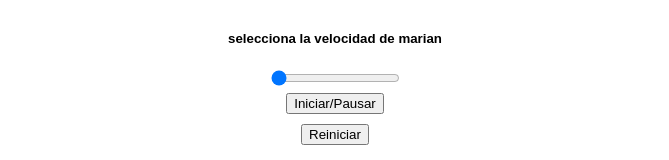
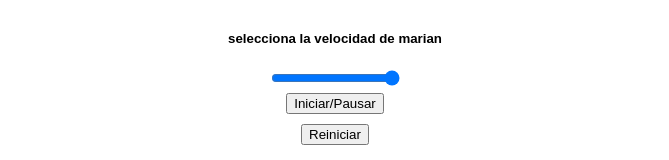
Before and after one commit to Dota43ver/cronometro-dimensional, a plain HTML site: page index.html in a window 1280 px wide. Shown: the part 397-557 px from the top of the page, without its empty margins (305-974 px from the left). Drawn offline with Linux system fonts and the light colour scheme.

Commit message:
bug solving

```diff
--- a/index.html
+++ b/index.html
@@ -10,7 +10,7 @@
     <div id="cronometro">00:00:00:00</div>
 
         <h5>selecciona la velocidad de marian</h5>
-        <input type="range" id="velocidad" min="1" max="10" value="1">
+        <input type="range" id="velocidad" min="1" max="10" value="10">
 
     <button id="iniciarPausar">Iniciar/Pausar</button>
     <button id="reiniciar">Reiniciar</button>
```
